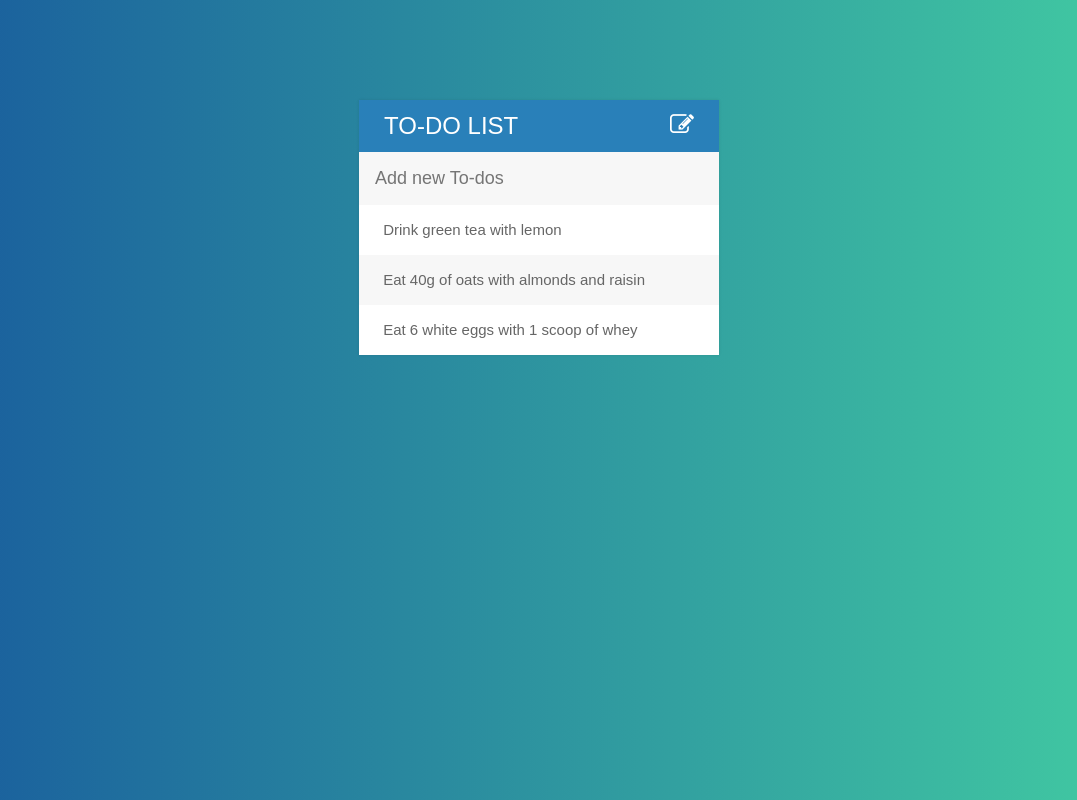
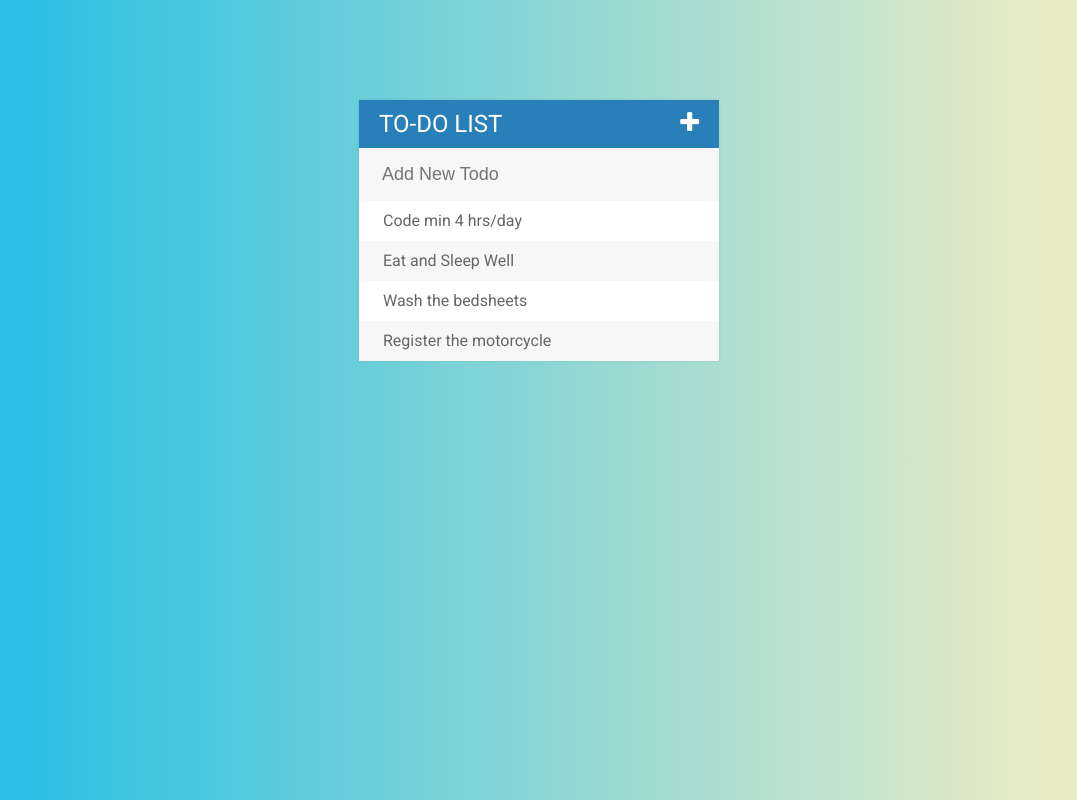
Before and after one commit to saradgyawali/jQueryToDoApp, a plain HTML site: page jQueryToDoApp/index.html in a window 1280 px wide. Shown: the whole page, without its empty margins (101-1178 px from the left). Drawn offline with Linux system fonts and the light colour scheme.

Commit message:
jQuery added

```diff
--- a/jQueryToDoApp/assets/css/todos.css
+++ b/jQueryToDoApp/assets/css/todos.css
@@ -1,47 +1,44 @@
 body {
-
-
-background: #43cea2; /* fallback for old browsers */
-background: -webkit-linear-gradient(to left, #43cea2 , #185a9d); /* Chrome 10-25, Safari 5.1-6 */
-background: linear-gradient(to left, #43cea2 , #185a9d); /* W3C, IE 10+/ Edge, Firefox 16+, Chrome 26+, Opera 12+, Safari 7+ */
-
-}
-
-
-h1{
-	background-color: #2980b9;
-	color:white;
-	margin: 0;
-	font-family:sans-serif;
-	padding:12px 25px;
-	text-transform: uppercase;
-	font-size:24px;
-	font-weight:normal;
-}
-
-.fa-pencil-square-o {
-	float: right;
-}
-
-.fa-trash {
+	font-family: Roboto;
+  background: -webkit-linear-gradient(90deg, #2BC0E4 10%, #EAECC6 90%); /* Chrome 10+, Saf5.1+ */
+  background:    -moz-linear-gradient(90deg, #2BC0E4 10%, #EAECC6 90%); /* FF3.6+ */
+  background:     -ms-linear-gradient(90deg, #2BC0E4 10%, #EAECC6 90%); /* IE10 */
+  background:      -o-linear-gradient(90deg, #2BC0E4 10%, #EAECC6 90%); /* Opera 11.10+ */
+  background:         linear-gradient(90deg, #2BC0E4 10%, #EAECC6 90%); /* W3C */
 }
 
 ul {
 	list-style: none;
 	margin: 0;
 	padding: 0;
-	font-family: sans-serif;
-	font-size: 15px;
 }
+
+
+h1 {
+	background: #2980b9;
+	color: white;
+	margin: 0;
+	padding: 10px 20px;
+	text-transform: uppercase;
+	font-size: 24px;
+	font-weight: normal;
+}
+
+.fa-plus {
+	float: right;
+}
+
+
+
 
 li {
 	background: #fff;
-	height: 50px;
-	line-height:50px;
+	height: 40px;
+	line-height: 40px;
 	color: #666;
 }
 
-li:nth-child(2n) {
+li:nth-child(2n){
 	background: #f7f7f7;
 }
 
@@ -55,37 +52,34 @@ span {
 	display: inline-block;
 	transition: 0.2s linear;
 	opacity: 0;
-	}
+}
 
 li:hover span {
-	display: inline-block;
-	height:50px;
-	width:40px;
-    opacity: 1.0;
+	width: 40px;
+	opacity: 1.0;
 }
 
 input {
 	font-size: 18px;
-	color:#2980b9;
+	color: #2980b9;
 	background-color: #f7f7f7;
 	width: 100%;
-	padding: 13px 13px 13px 13px;
+	padding: 13px 13px 13px 20px;
+	box-sizing: border-box;
 	border: 3px solid rgba(0,0,0,0);
-
 }
 
-input:focus {
+input:focus{
 	background: #fff;
 	border: 3px solid #2980b9;
 	outline: none;
-
 }
 
 #container {
+	width: 360px;
+	margin: 100px auto;
 	background: #f7f7f7;
-	width:360px;
-	margin: 100px auto;
-	box-shadow: 0 0 3px rgba(0,0,0,0.1);
+	box-shadow: 0 0 3px rgba(0,0,0, 0.1);
 }
 
 .completed {
--- a/jQueryToDoApp/assets/js/todos.js
+++ b/jQueryToDoApp/assets/js/todos.js
@@ -1,32 +1,28 @@
-//Check Off Specific todos by clicking
- $(document).ready(function() {
- $("ul").on("click", "li", function() {
- 	$(this).toggleClass("completed");
- });
+// Check Off Specific Todos By Clicking
 
 
- // Click on X to delete todo
-  $("ul").on("click", "span", function(){
- 	$(this).parent().fadeOut(500,function(){
- 		$(this).remove();
- 	});
- 	event.stopPropagation();
- });
+$("ul").on("click", "li", function(){
+	$(this).toggleClass("completed");
+});
 
+//Click on X to delete Todo
+$("ul").on("click", "span", function(event){
+	$(this).parent().fadeOut(500,function(){
+		$(this).remove();
+	});
+	event.stopPropagation();
+});
 
 $("input[type='text']").keypress(function(event){
-	if(event.which === 13) {
-
-		//grabbing new todo from the input
-		var todoText = ($(this).val());
-
-		//create a new li to add to ul
-		$("ul").append("<li><span><i class='fa fa-trash fa-lg'></i></span> " + todoText + "</li>")
-	};
-
+	if(event.which === 13){
+		//grabbing new todo text from input
+		var todoText = $(this).val();
+		$(this).val("");
+		//create a new li and add to ul
+		$("ul").append("<li><span><i class='fa fa-trash'></i></span> " + todoText + "</li>")
+	}
 });
 
-$(".fa-pencil-square-o").click(function(){
-	$("input[type='text']").fadeToggle();
-})
+$(".fa-plus").click(function(){
+	$("input[type='text'").fadeToggle()
 });
--- a/jQueryToDoApp/index.html
+++ b/jQueryToDoApp/index.html
@@ -1,32 +1,28 @@
-<!--DOCTYPE html-->
+<!doctype html>
 <html>
 <head>
-	<title>To-Do List</title>
-
-	<!-- CSS -->
+	<title>Todo List</title>
 	<link rel="stylesheet" type="text/css" href="assets/css/todos.css">
-
-	<!-- font Awesome -->
-	<link rel="stylesheet" type="text/css" href="https://maxcdn.bootstrapcdn.com/font-awesome/4.7.0/css/font-awesome.min.css">
-
-	<!-- jQuery -->
-	<script type="text/javascript" src="assets/js/lib/jquery-3.1.1.min.js"></script>
-
-	<!-- JavaScript -->
-	<script type="text/javascript" src="assets/js/todos.js"></script>
-
+	<link href='https://fonts.googleapis.com/css?family=Roboto:400,700,500' rel='stylesheet' type='text/css'>
+	<link rel="stylesheet" type="text/css" href="https://cdnjs.cloudflare.com/ajax/libs/font-awesome/4.4.0/css/font-awesome.css">
 
 </head>
 <body>
+
 <div id="container">
-	<h1>To-do List<i class="fa fa-pencil-square-o"></i></h1>
-	<input type="text" placeholder="Add new To-dos">
+	<h1>To-Do List <i class="fa fa-plus"></i></h1>
+	<input type="text" placeholder="Add New Todo">
+
 	<ul>
-		<li> <span><i class="fa fa-trash fa-lg"></i></span> Drink green tea with lemon</li>
-		<li><span><i class="fa fa-trash fa-lg"></i></span> Eat 40g of oats with almonds and raisin</li>
-		<li><span><i class="fa fa-trash fa-lg"></i></span> Eat 6 white eggs with 1 scoop of whey</li>
-
+		<li><span><i class="fa fa-trash"></i></span> Code min 4 hrs/day</li>
+		<li><span><i class="fa fa-trash"></i></span> Eat and Sleep Well</li>
+		<li><span><i class="fa fa-trash"></i></span> Wash the bedsheets</li>
+		<li><span><i class="fa fa-trash"></i></span> Register the motorcycle</li>
 	</ul>
 </div>
+
+<script type="text/javascript" src="assets/js/lib/jquery-3.1.1.min.js"></script>
+<script type="text/javascript" src="assets/js/todos.js"></script>
+
 </body>
 </html>
```
